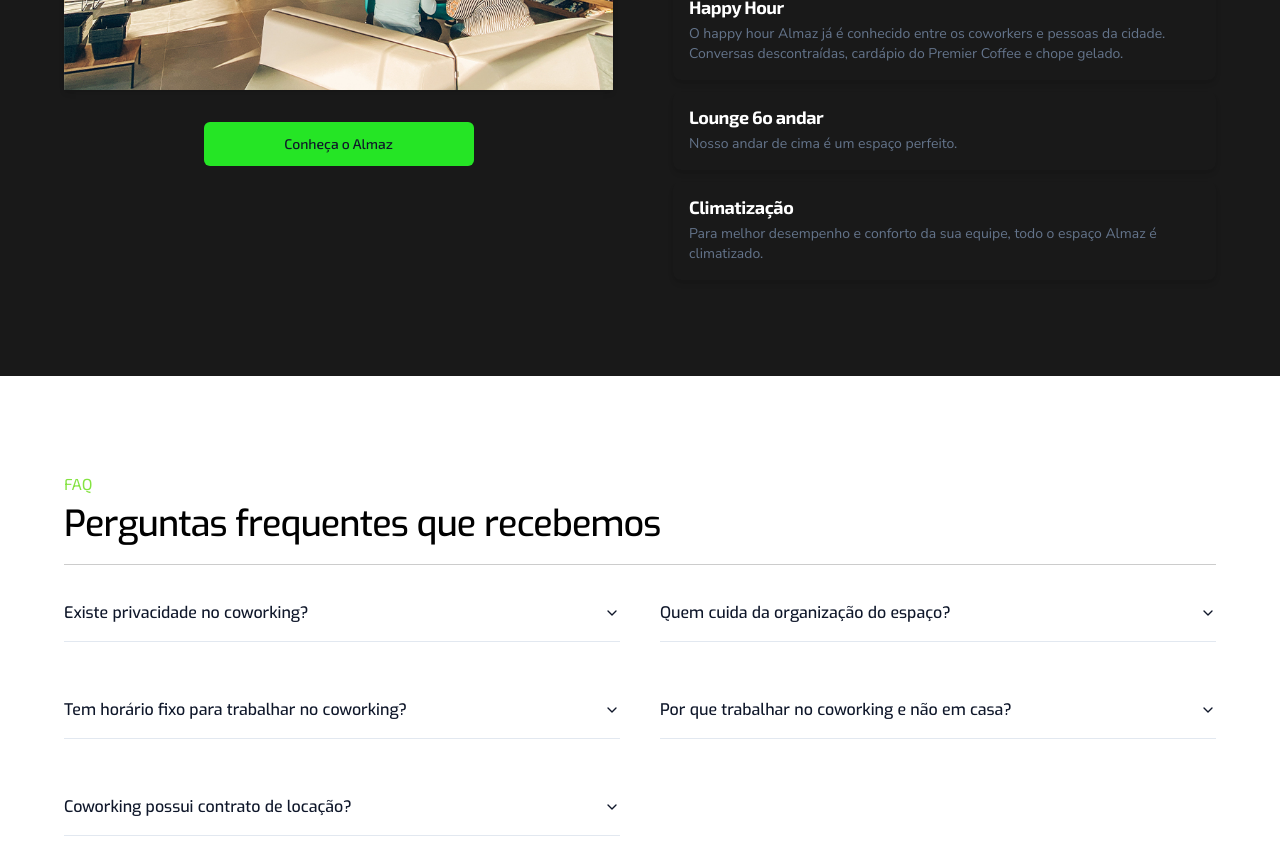
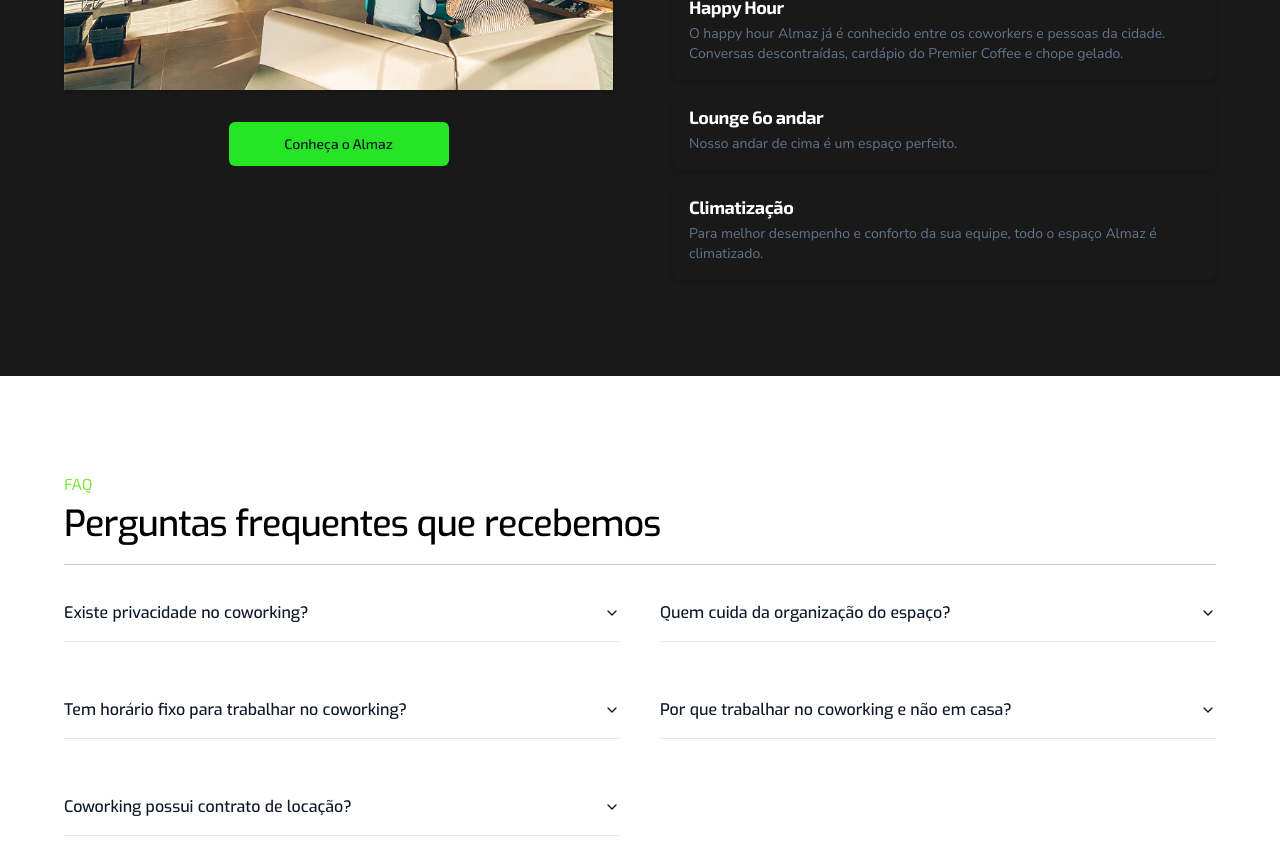
Before and after one commit to gustavospriebe/coworking-website, a Next.js app: page / in a window 1280 px wide. Shown: the part 2200-3054 px from the top of the page. Built offline with nearby package versions, Linux system fonts and the light colour scheme.

Commit message:
performance changes

```diff
--- a/components/Carousel/Carousel.tsx
+++ b/components/Carousel/Carousel.tsx
@@ -44,7 +44,7 @@ export function CarouselComponent() {
                                     target="_blank"
                                     className={cn(
                                         buttonVariants({ size: "lg" }),
-                                        "text-principal max-w-[270px] bg-green-principal font-exotwo hover:bg-green-principal/70 sm:w-2/4"
+                                        "text-principal max-w-[220px] bg-green-principal font-exotwo hover:bg-green-principal/70 sm:w-2/4"
                                     )}
                                 >
                                     <p>Conheça o Almaz</p>
--- a/components/Footer/Footer.tsx
+++ b/components/Footer/Footer.tsx
@@ -8,7 +8,7 @@ export function Footer() {
                 <iframe
                     src="https://www.google.com/maps/embed?origin=mfe&pb=!1m4!2m1!1sAv.+Marcolino+Martins+Cabral,+2644+-+Vila+Moema,+Tubarão+-+SC,+88705-002!5e0!6i16"
                     width="100%"
-                    title="mapa"
+                    title="Mapa de localização do Almaz Coworking"
                     height="600"
                     loading="lazy"
                     style={{ border: 0 }}
--- a/components/NavBar/NavMenu.tsx
+++ b/components/NavBar/NavMenu.tsx
@@ -42,7 +42,7 @@ export function NavigationMenuComponent({
                             src={logo}
                         />
                     </Link>
-                    <NavigationMenu className="hidden bg-bg-black md:flex">
+                    <NavigationMenu className="hidden select-none bg-bg-black md:flex">
                         <NavigationMenuList>
                             {items.length
                                 ? items.map((item, index) => (
--- a/components/NavBar/NavMobileMenu.tsx
+++ b/components/NavBar/NavMobileMenu.tsx
@@ -32,7 +32,7 @@ export default function NavMobileMenu({
                             href={item.disabled ? "#" : item.href}
                             onClick={() => setShowMobileMenu(false)}
                             className={cn(
-                                "w-full items-center rounded-md p-2 text-sm font-medium  hover:underline",
+                                "w-full select-none items-center rounded-md p-2 text-sm font-medium  hover:underline",
                                 item.disabled && "cursor-not-allowed opacity-60"
                             )}
                         >
--- a/components/Partners/Player.tsx
+++ b/components/Partners/Player.tsx
@@ -1,5 +1,5 @@
 "use client";
-import ReactPlayer from "react-player";
+import ReactPlayer from "react-player/lazy";
 import { useEffect, useState } from "react";
 import { partnersConfig } from "@/config/Partners";
 
@@ -21,7 +21,7 @@ export function Player() {
             {isLoaded ? (
                 <ReactPlayer
                     onEnded={changeState}
-                    // playing
+                    playing
                     muted
                     width="272px"
                     height="572px"
--- a/components/ui/button.tsx
+++ b/components/ui/button.tsx
@@ -1,15 +1,16 @@
-import * as React from "react"
-import { Slot } from "@radix-ui/react-slot"
-import { cva, type VariantProps } from "class-variance-authority"
+import { Slot } from "@radix-ui/react-slot";
+import { cva, type VariantProps } from "class-variance-authority";
+import * as React from "react";
 
-import { cn } from "@/lib/utils"
+import { cn } from "@/lib/utils";
 
 const buttonVariants = cva(
-  "inline-flex items-center justify-center rounded-md text-sm font-medium transition-colors focus-visible:outline-none focus-visible:ring-2 focus-visible:ring-ring focus-visible:ring-offset-2 disabled:opacity-50 disabled:pointer-events-none ring-offset-background",
+    "inline-flex items-center justify-center select-none rounded-md text-sm font-medium transition-colors focus-visible:outline-none focus-visible:ring-2 focus-visible:ring-ring focus-visible:ring-offset-2 disabled:opacity-50 disabled:pointer-events-none ring-offset-background",
     {
         variants: {
             variant: {
-        default: "bg-primary text-primary-foreground hover:bg-primary/90",
+                default:
+                    "bg-primary text-primary-foreground hover:bg-primary/90",
                 destructive:
                     "bg-destructive text-destructive-foreground hover:bg-destructive/90",
                 outline:
@@ -30,26 +31,27 @@ const buttonVariants = cva(
             size: "default",
         },
     }
-)
+);
 
 export interface ButtonProps
     extends React.ButtonHTMLAttributes<HTMLButtonElement>,
         VariantProps<typeof buttonVariants> {
-  asChild?: boolean
+    asChild?: boolean;
 }
 
 const Button = React.forwardRef<HTMLButtonElement, ButtonProps>(
     ({ className, variant, size, asChild = false, ...props }, ref) => {
-    const Comp = asChild ? Slot : "button"
+        const Comp = asChild ? Slot : "button";
         return (
             <Comp
+                id="btn"
                 className={cn(buttonVariants({ variant, size, className }))}
                 ref={ref}
                 {...props}
             />
-    )
+        );
     }
-)
-Button.displayName = "Button"
+);
+Button.displayName = "Button";
 
-export { Button, buttonVariants }
+export { Button, buttonVariants };
```
Also changed, not shown: config/Links.ts (added). Lines whose indentation alone changed are shown as unchanged.
